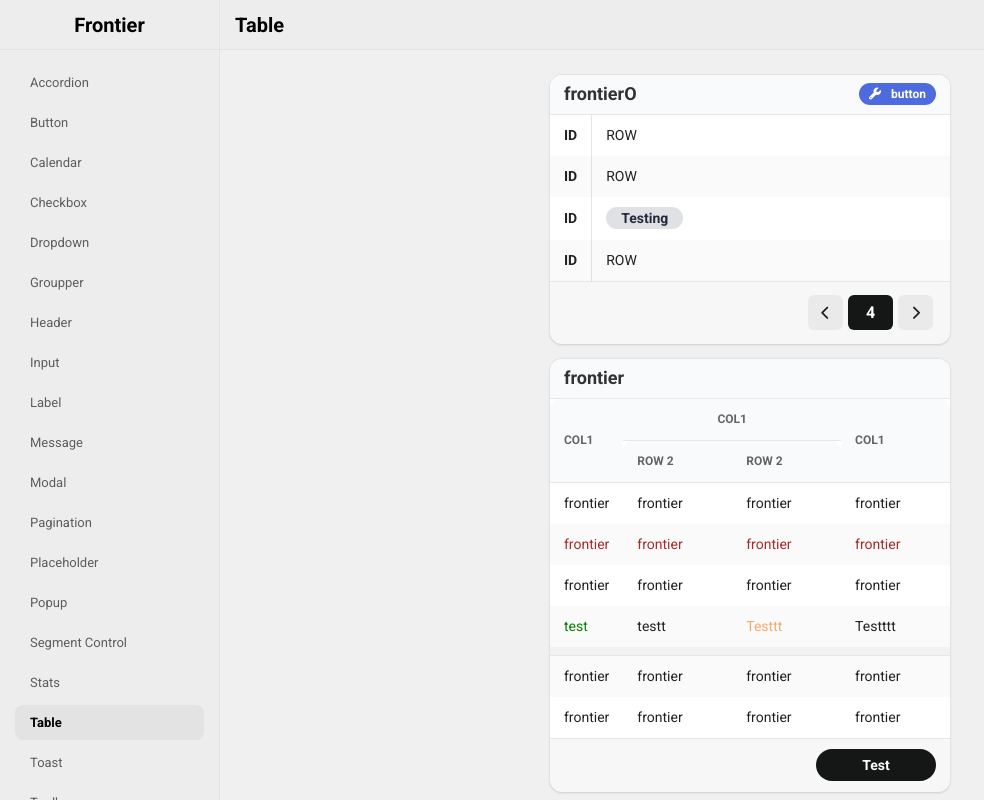
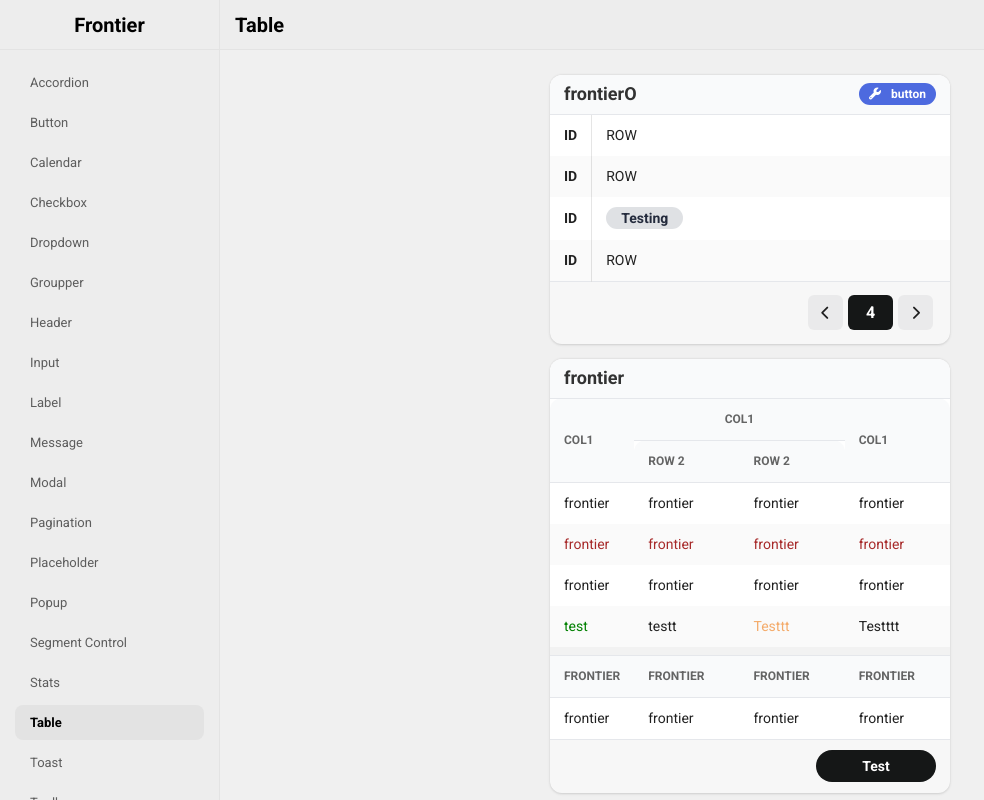
Before and after one commit to sanchezand/react-frontier, a React (Create React App) app: page /table in a window 1280 px wide. Shown: the whole page, without its empty margins (0-984 px from the left). Built offline with nearby package versions, Linux system fonts and the light colour scheme; what i18next-resources-to-backend would draw is missing.

Commit message:
Minor styling fixes

```diff
--- a/package.json
+++ b/package.json
@@ -1,6 +1,6 @@
 {
 	"name": "react-frontier",
-	"version": "2.0.18",
+	"version": "2.0.19",
 	"description": "Frontier react component library",
 	"repository": "git@github.com:sanchezand/react-frontier.git",
 	"main": "dist/index.min.js",
--- a/src/components/SegmentControl.tsx
+++ b/src/components/SegmentControl.tsx
@@ -42,10 +42,10 @@ var SegmentControl = (props: SegmentControlProps)=>{
 		</div>
 	}
 
-	return <Tabs.Root value={props.selected} onValueChange={v=>{
+	return <Tabs.Root style={props.style} value={props.selected} onValueChange={v=>{
 		props.onClick(v)
 	}}>
-		<Tabs.List className={classNames(style.list, props.className)} style={props.style} data-color={props.color || 'black'} data-divided={props.divided!==false || undefined} {...restProps}>
+		<Tabs.List className={classNames(style.list, props.className)} data-color={props.color || 'black'} data-divided={props.divided!==false || undefined} {...restProps}>
 			{props.segments && props.segments.map(a=>(
 				<Tabs.Tab value={a.value} render={<div />} style={props.segmentStyle} className={style.segment}>
 					{a.text}
--- a/src/style/table.module.scss
+++ b/src/style/table.module.scss
@@ -76,7 +76,7 @@ $BORDER_RADIUS: 12px;
 		}
 	}
 
-	thead th, tbody td.header, tbody tr.header td{
+	thead th, tbody td[data-header], tbody tr[data-header] td{
 		text-transform: uppercase;
 		background-color: #F9FAFB;
 		border-bottom: 1px solid #e5e7eb;
```
